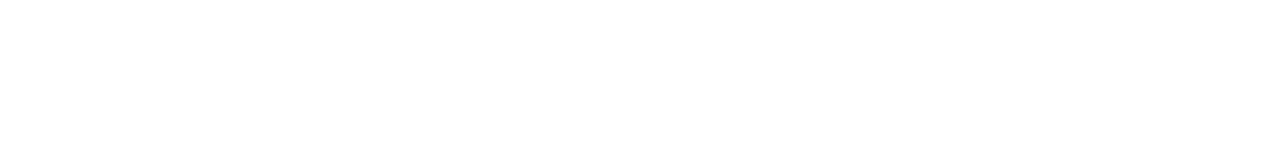
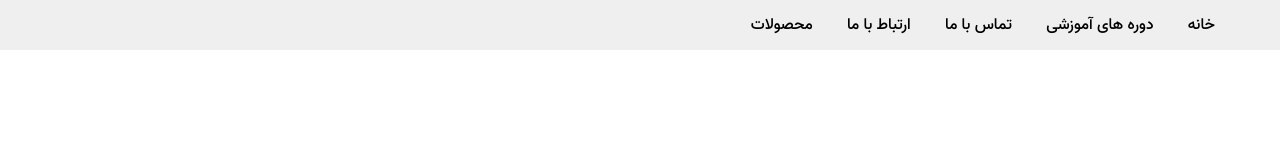
Before and after one commit to M0hammadM0stafavi/custom_grid_system_framework_with_css3, a plain HTML site: page index.html in a window 1280 px wide. Drawn offline with Linux system fonts and the light colour scheme; files whose address does not match are found by name.

Commit message:
add-navbar-section-to-project

```diff
--- a/css/style.css
+++ b/css/style.css
@@ -1,3 +1,12 @@
 @charset "UTF-8";
 @import "/css/css-reset.css";
 @import "/css/grid-layout.css";
+
+nav {
+  line-height: 50px;
+}
+
+ul.menu li {
+  display: inline;
+  padding: 15px;
+}
--- a/index.html
+++ b/index.html
@@ -6,5 +6,21 @@
     <link rel="stylesheet" href="/css/style.css" />
     <title>Grid-Framework</title>
   </head>
-  <body></body>
+  <body>
+    <nav class="container-fluid gray-color">
+      <div class="row">
+        <div class="container">
+          <div class="row">
+            <ul class="menu">
+              <li><a href="#">خانه</a></li>
+              <li><a href="#">دوره های آموزشی</a></li>
+              <li><a href="#">تماس با ما</a></li>
+              <li><a href="#">ارتباط با ما</a></li>
+              <li><a href="#">محصولات</a></li>
+            </ul>
+          </div>
+        </div>
+      </div>
+    </nav>
+  </body>
 </html>
```
